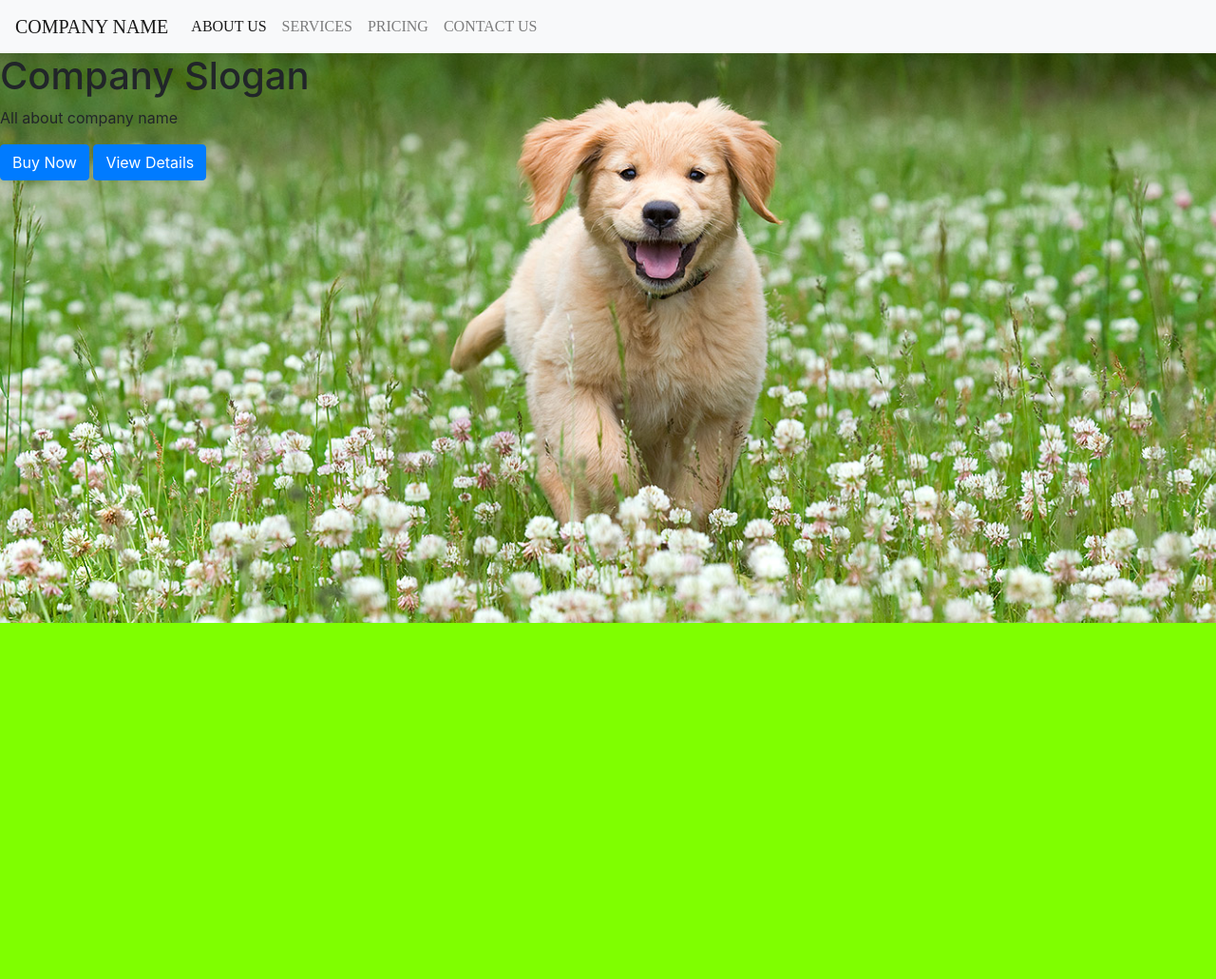
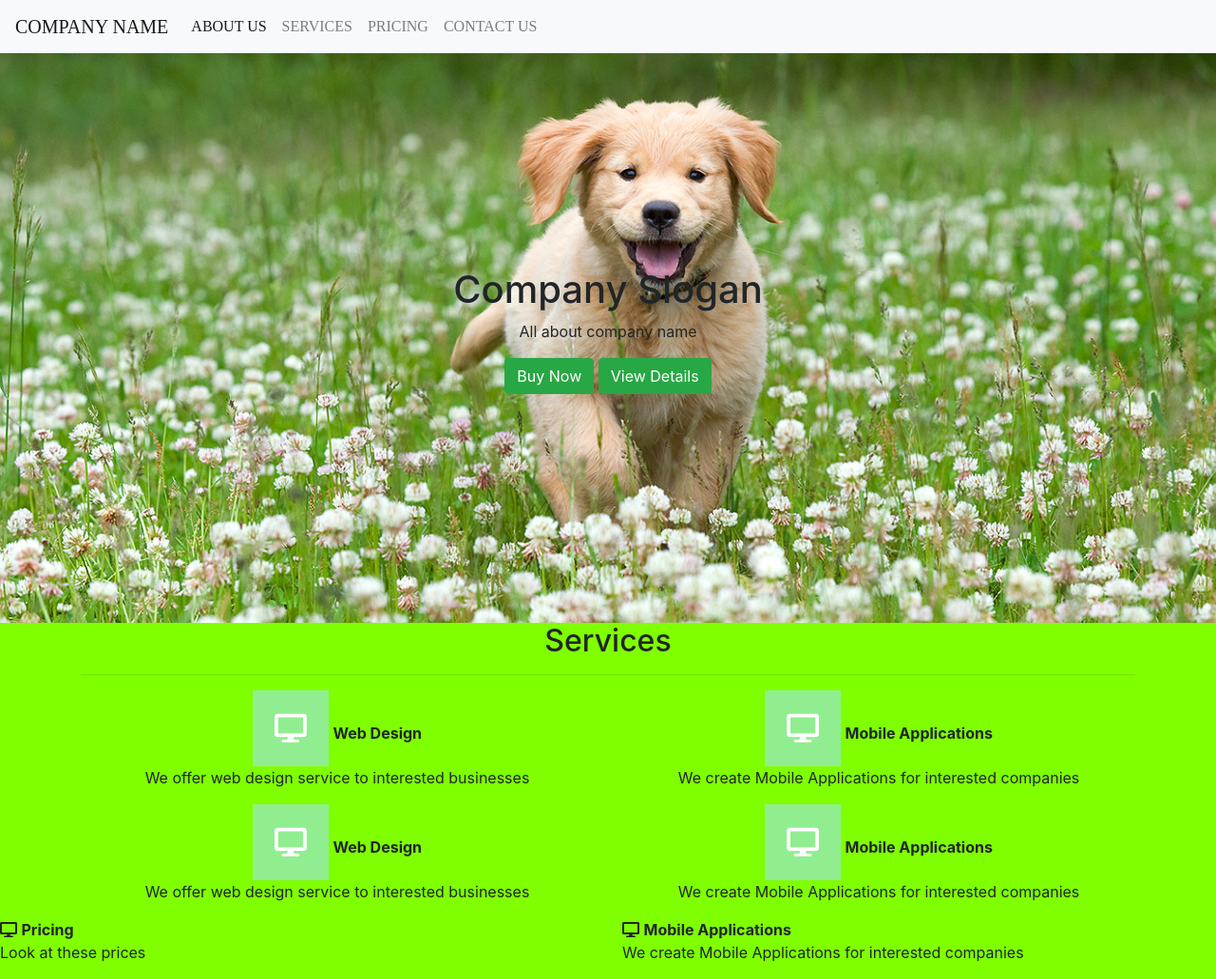
Before and after one commit to isabellafraczek/hello-world, a plain HTML site: page index.html in a window 1280 px wide. Shown: the whole page at 95% size. Before the commit the page ends 800 px from the top, so only its background shows below. Drawn offline with nearby package versions, Linux system fonts and the light colour scheme.

Commit message:
services

```diff
--- a/index.html
+++ b/index.html
@@ -1,20 +1,22 @@
 <!DOCTYPE html>
 <html>
+
 <head>
   <title>My Blog</title>
 
   <!--linkbootstrapcss-->
-
+  <link rel="stylesheet" href="https://use.fontawesome.com/releases/v5.7.2/css/all.css" integrity="sha384-fnmOCqbTlWIlj8LyTjo7mOUStjsKC4pOpQbqyi7RrhN7udi9RwhKkMHpvLbHG9Sr" crossorigin="anonymous">
   <link rel="stylesheet" href="https://stackpath.bootstrapcdn.com/bootstrap/4.3.0/css/bootstrap.min.css" integrity="sha384-PDle/QlgIONtM1aqA2Qemk5gPOE7wFq8+Em+G/hmo5Iq0CCmYZLv3fVRDJ4MMwEA" crossorigin="anonymous">
   <!--links-->
   <link rel="stylesheet" type="text/css" href="style.css">
 </head>
+
 <body>
   <!--scripts-->
   <script src="https://code.jquery.com/jquery-3.3.1.slim.min.js" integrity="sha384-q8i/X+965DzO0rT7abK41JStQIAqVgRVzpbzo5smXKp4YfRvH+8abtTE1Pi6jizo" crossorigin="anonymous"></script>
   <script src="https://cdnjs.cloudflare.com/ajax/libs/popper.js/1.14.7/umd/popper.min.js" integrity="sha384-UO2eT0CpHqdSJQ6hJty5KVphtPhzWj9WO1clHTMGa3JDZwrnQq4sF86dIHNDz0W1" crossorigin="anonymous"></script>
   <script src="https://stackpath.bootstrapcdn.com/bootstrap/4.3.0/js/bootstrap.min.js" integrity="sha384-7aThvCh9TypR7fIc2HV4O/nFMVCBwyIUKL8XCtKE+8xgCgl/PQGuFsvShjr74PBp" crossorigin="anonymous"></script>
-        <!--nav bar--!>
+  <!--nav bar-->
 
   <nav class="navbar navbar-expand-lg navbar-light bg-light">
     <a class="navbar-brand" href="#">Company Name</a>
@@ -39,20 +41,84 @@
     </div>
   </nav>
 
-    <header>
+  <header class="d-flex align-items-center">
+    <div class="container">
       <h1>
         Company Slogan
       </h1>
+
       <p>
+
         All about company name
       </p>
-    <button type="button" class="btn btn-primary">Buy Now</button>
+      <p>
+        <button type="button" class="btn btn-success">Buy Now</button>
 
-    <button type="button" class="btn btn-primary">View Details</button>
+        <button type="button" class="btn btn-success">View Details</button>
+      </p>
+    </div>
+  </header>
+
+  <!---Services--->
+  <section class="services container">
+    <h2>
+      Services
+    </h2>
 
 
-    </header>
+
+    <hr>
+    <div class="row">
+      <div class="col-md-6">
+        <i class="fas fa-desktop"></i>
+        <span><strong>Web Design</strong></span>
+        <p> We offer web design service to interested businesses</p>
+      </div>
+      <div class="col-md-6">
+        <i class="fas fa-desktop"></i>
+        <span><strong>Mobile Applications</strong></span>
+        <p> We create Mobile Applications for interested companies</p>
+      </div>
+    </div>
+    <div class="row">
+      <div class="col-md-6">
+        <i class="fas fa-desktop"></i>
+        <span><strong>Web Design</strong></span>
+        <p> We offer web design service to interested businesses</p>
+      </div>
+      <div class="col-md-6">
+        <i class="fas fa-desktop"></i>
+        <span><strong>Mobile Applications</strong></span>
+        <p> We create Mobile Applications for interested companies</p>
+      </div>
+    </div>
+
+    </hr>
+  </section>
+  <hp>
+    <div class="row">
+      <div class="col-md-6">
+        <i class="fas fa-desktop"></i>
+        <span><strong>Pricing</strong></span>
+        <p> Look at these prices </p>
+      </div>
+      <div class="col-md-6">
+        <i class="fas fa-desktop"></i>
+        <span><strong>Mobile Applications</strong></span>
+        <p> We create Mobile Applications for interested companies</p>
+      </div>
+    </div>
+
+
+
+
+
+
+
+
+
+
+  </hp>
 </body>
 
-
 </html>
--- a/style.css
+++ b/style.css
@@ -5,6 +5,7 @@ body {
 nav {
     text-transform: Uppercase;
     font-family: "PT Sans Narrow";
+
 }
 
 .nav-link:hover {
@@ -13,10 +14,31 @@ nav {
 
 }
 
+
 header {
     /*Sizing*/
     height: 600px;
     width: 100%;
     background-image: url("header.jpg");
     background-size: cover;
+    text-align:center;
+
 }
+
+.services {
+    text-align:Center;
+}
+
+.services i{
+    font-size: 30px;
+    padding: 25px 20px;
+    color: #fff;
+    background-color: Lightgreen;
+    width:80px;
+    Height:80px;
+    boarder-radius: 50%;
+}
+.services span{
+    width: 200px;
+    display:incline-block;
+}
```
Lines whose indentation alone changed are shown as unchanged.
